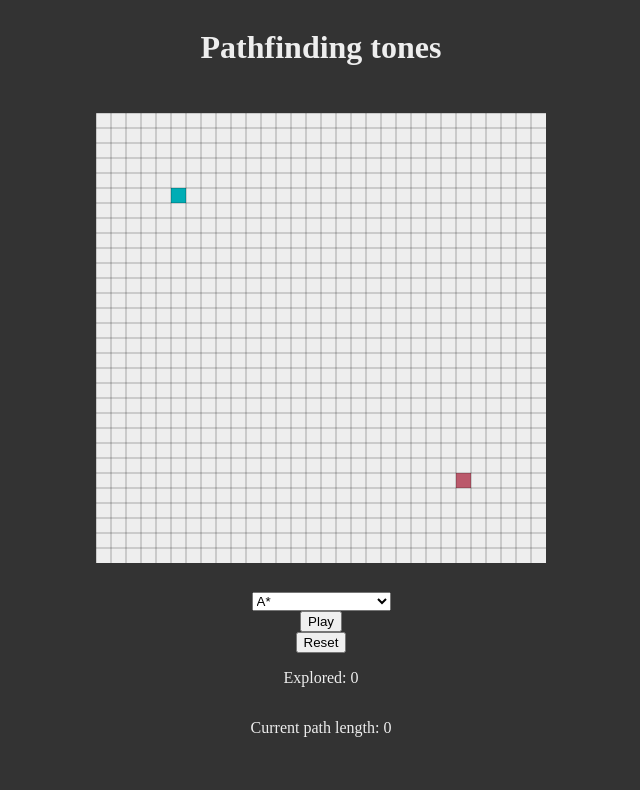
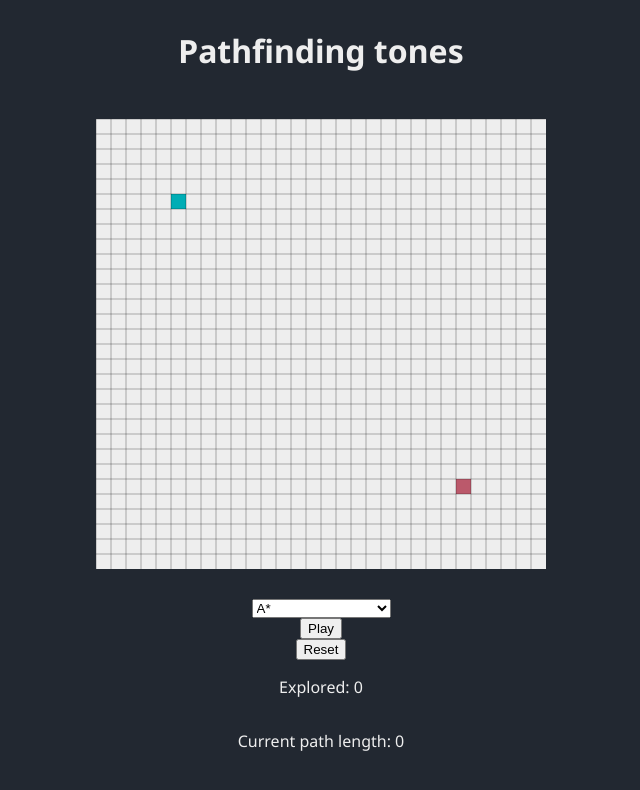
Before and after one commit to jayrobin/pathfinding_tones, a React (Create React App) app: page / in a window 1280 px wide. Shown: the top 790 px of the page, without its empty margins (319-959 px from the left). Built offline with nearby package versions, Linux system fonts and the light colour scheme.

Commit message:
Change font to Noto Sans

```diff
--- a/public/index.html
+++ b/public/index.html
@@ -3,6 +3,7 @@
   <head>
     <meta charset="utf-8">
     <link rel="shortcut icon" href="%PUBLIC_URL%/favicon.ico">
+    <link href="https://fonts.googleapis.com/css2?family=Noto+Sans:ital,wght@0,400;0,700;1,400&display=swap" rel="stylesheet">
     <meta name="viewport" content="width=device-width, initial-scale=1, shrink-to-fit=no">
     <meta name="theme-color" content="#000000">
     <title>Pathfinding tones</title>
--- a/src/index.css
+++ b/src/index.css
@@ -4,7 +4,7 @@ body {
   align-items: center;
   justify-content: center;
   height: 100%;
-  background: #333;
-  font-family: "PT Sans";
-  color: #eee;
+  background: #222831;
+  font-family: 'Noto Sans', 'PT Sans', sans-serif;
+  color: #eeeeee;
 }
```
